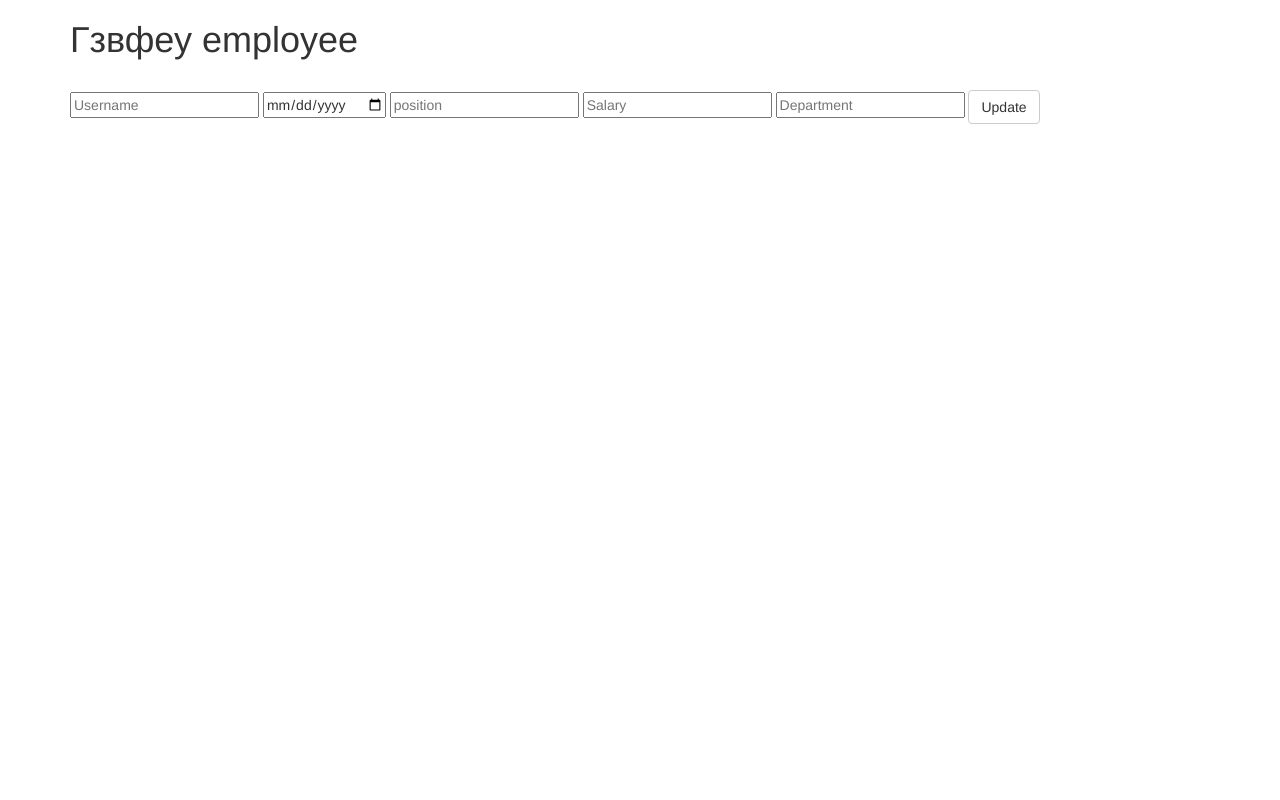
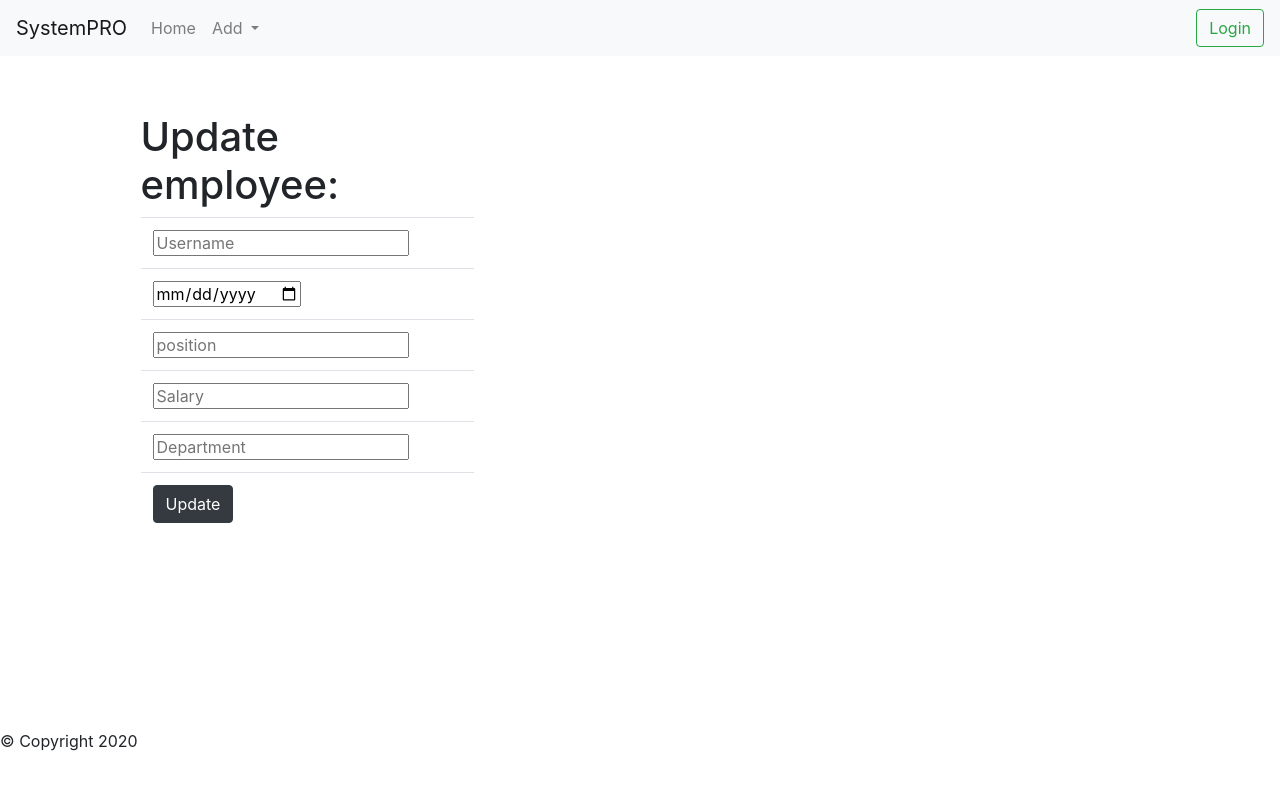
Before and after one commit to DronSofiia/Epam_Project, a Flask app: page /updateinfo/1 in a window 1280 px wide. Run offline with Flask 2, Linux system fonts and the light colour scheme; lists and menus that the app fills with data are empty; some libraries are stand-ins or nearby versions.

Commit message:
Update html templates and add tests

```diff
--- a/service/app.py
+++ b/service/app.py
@@ -155,9 +155,27 @@ def add_dep():
             depname,
             head
         )
+
+
+
+
         DB.session.add(new_dep)
         DB.session.commit()
         res.update({"message": "added dep"})
+
+
+
+        emloyee = Employee.query.filter(Employee.id == head).first()
+
+
+        emloyee.emp_name = emloyee.emp_name
+        emloyee.birthday_date = emloyee.birthday_date
+        emloyee.position = emloyee.position
+        emloyee.salary = emloyee.salary
+        emloyee.password = emloyee.password
+        emloyee.dep_id = new_dep.id
+        DB.session.commit()
+
     return render_template('adddep.html', res=res)
 
 
--- a/templates/index.html
+++ b/templates/index.html
@@ -44,7 +44,8 @@
                              margin-bottom:30%
 margin-left: 30px">
       {% block footer %}
-      &copy; Copyright 2020
+        <p style="position:fixed
+height: 75%;">&copy; Copyright 2020</p>
       {% endblock %}
     </div>
   <script src="https://code.jquery.com/jquery-3.3.1.slim.min.js" integrity="sha384-q8i/X+965DzO0rT7abK41JStQIAqVgRVzpbzo5smXKp4YfRvH+8abtTE1Pi6jizo" crossorigin="anonymous"></script>
--- a/templates/info.html
+++ b/templates/info.html
@@ -75,10 +75,10 @@ height: 87%;
 <div class="column">
     {% elif information != None %}
     <table class="table">
-        <thead>100 rows
+        <thead>
         <tr>
             <th scope="col">#</th>
-            <th scope="col">First</th>
+            <th scope="col">Info</th>
         </tr>
         </thead>
         <tbody>
--- a/templates/updateinfo.html
+++ b/templates/updateinfo.html
@@ -1,33 +1,72 @@
-  <head>
+{% extends "index.html" %}
 <title>Add</title>
-    <meta name="viewport" content="width=device-width, initial-scale=1.0">
-    <link href="static/bootstrap.min.css" rel="stylesheet" media="screen">
-  </head>
-  <body>
+
+{% block content %}
+
 <div class="container">
-      <h1>Гзвфеу employee</h1>
+
     <br>
-      <form action="" method="post">
+    <form action="" method="post" style="height: 75%;
+                width: 30%;
+                margin-top: 3%;
+                margin-left:5%;">
+         <h1>Update employee:</h1>
+        <table class="table">
+            <tr>
+                <th>
+                    <div>
                         <!--add name-->
                         <input type="text" placeholder="Username" name="username" value="{{employee_info.emp_name}}">
+                    </div>
+                </th>
+            </tr>
+            <tr>
+                <th>
+                    <div>
                         <!--birthday daTE-->
                         <input type="date" placeholder="date" name="date" value="{{employee_info.birthday_date }}">
+                    </div>
+                </th>
+            </tr>
+            <tr>
+                <th>
+                    <div>
                         <!-- position-->
                         <input type="text" placeholder="position" name="position" value="{{
           employee_info.position}}">
+                    </div>
+                </th>
+            </tr>
+            <tr>
+                <th>
+                    <div>
                         <!-- salary-->
                         <input type="text" placeholder="Salary" name="salary" value="{{
           employee_info.salary}}">
+                    </div>
+                </th>
+            </tr>
+            <tr>
+                <th>
+                    <div>
                         <!--department-->
                         <input type="text" placeholder="Department" name="department" value="{{
           employee_info.dep_id}}">
+                    </div>
+                </th>
+            </tr>
+            <tr>
+                <th>
 
 
+                    <button class="btn btn-dark" type="submit" value="Update">Update</button>
+                </th>
+            </tr>
 
-
-        <input class="btn btn-default" type="submit" value="Update">
+        </table>
     </form>
 
 </div>
-  </body>
-</html>
+
+
+{% endblock %}
```
Also changed, not shown: tests/conftest.py (+1 -0 lines). Lines whose indentation alone changed are shown as unchanged.
